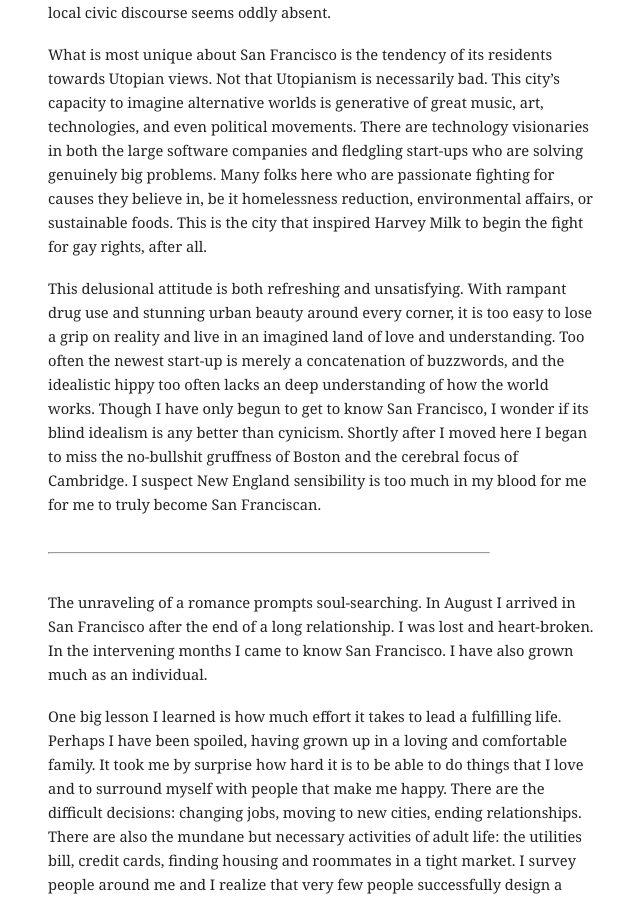
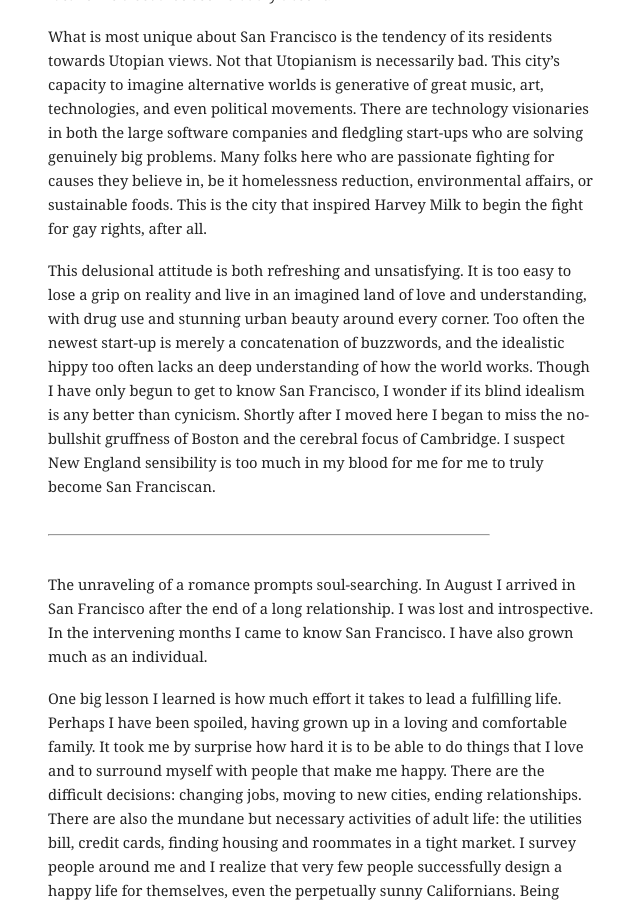
Before and after one commit to mbwong/mbwong.github.com, a Jekyll site: the page built from _posts/2013-04-15-leaving-san-francisco.md, in a window 1280 px wide and 900 px high, scrolled down 948 px. Shown: the whole window, without its empty margins (302-942 px from the left). Built offline with Jekyll 4.4.1, drawn with Linux system fonts in a browser that asks for light colours; some of the changed text lies outside the part shown.

Commit message:
Update 2013-04-15-leaving-san-francisco.md

```diff
--- a/_posts/2013-04-15-leaving-san-francisco.md
+++ b/_posts/2013-04-15-leaving-san-francisco.md
@@ -6,9 +6,7 @@
 
 # Leaving San Francisco
 
-In a few weeks I leave San Francisco for good. As I begin to pack away my belongings, my mind began to replay my past 9 months...
-
-I will miss San Francisco, no doubt about it. This hilly city possesses a timeless beauty unparalleled by any other. Who can resist falling in love with the area after biking across the Golden Gate Bridge on a sunny day and then lounging at a seaside cafe for a delectable brunch? Whose heart is not filled with joy and awe after driving up the Pacific Coast Highway before sunset? Surely, biking up to Twins Peaks to watch the sunrise above the fog will forever rank among my most sublime memories.
+In a few weeks I leave San Francisco for good. As I begin to pack away my belongings, my mind began to replay my past 9 months. I will miss San Francisco, no doubt about it. This hilly city possesses a timeless beauty unparalleled by any other. Who can resist falling in love with the area after biking across the Golden Gate Bridge on a sunny day and then lounging at a seaside cafe for a delectable brunch? Whose heart is not filled with joy and awe after driving up the Pacific Coast Highway before sunset? Surely, biking up to Twins Peaks to watch the sunrise above the fog will forever rank among my most sublime memories.
 
 My love for San Francisco is much akin to a lover's infatuation, however. At first she seemed perfect. Her beauty was awe-inspiring and her quirkiness seductive. The new life with her promised redemption. Yet, spring-time obsession disappoints as the layers of intrigue peel away. After all no city can be truly, completely ideal. Underneath the surface beauty of San Francisco, there is much poverty and apathy.
 
@@ -18,11 +16,11 @@
 
 What is most unique about San Francisco is the tendency of its residents towards Utopian views. Not that Utopianism is necessarily bad. This city's capacity to imagine alternative worlds is generative of great music, art, technologies, and even political movements. There are technology visionaries in both the large software companies and fledgling start-ups who are solving genuinely big problems. Many folks here who are passionate fighting for causes they believe in, be it homelessness reduction, environmental affairs, or sustainable foods. This is the city that inspired Harvey Milk to begin the fight for gay rights, after all.
 
-This delusional attitude is both refreshing and unsatisfying. With rampant drug use and stunning urban beauty around every corner, it is too easy to lose a grip on reality and live in an imagined land of love and understanding. Too often the newest start-up is merely a concatenation of buzzwords, and the idealistic hippy too often lacks an deep understanding of how the world works. Though I have only begun to get to know San Francisco, I wonder if its blind idealism is any better than cynicism. Shortly after I moved here I began to miss the no-bullshit gruffness of Boston and the cerebral focus of Cambridge. I suspect New England sensibility is too much in my blood for me for me to truly become San Franciscan.
+This delusional attitude is both refreshing and unsatisfying. It is too easy to lose a grip on reality and live in an imagined land of love and understanding, with drug use and stunning urban beauty around every corner. Too often the newest start-up is merely a concatenation of buzzwords, and the idealistic hippy too often lacks an deep understanding of how the world works. Though I have only begun to get to know San Francisco, I wonder if its blind idealism is any better than cynicism. Shortly after I moved here I began to miss the no-bullshit gruffness of Boston and the cerebral focus of Cambridge. I suspect New England sensibility is too much in my blood for me for me to truly become San Franciscan.
 
 ----------------------------------------------------------------------
 
-The unraveling of a romance prompts soul-searching. In August I arrived in San Francisco after the end of a long relationship. I was lost and heart-broken. In the intervening months I came to know San Francisco. I have also grown much as an individual.
+The unraveling of a romance prompts soul-searching. In August I arrived in San Francisco after the end of a long relationship. I was lost and introspective. In the intervening months I came to know San Francisco. I have also grown much as an individual.
 
 One big lesson I learned is how much effort it takes to lead a fulfilling life. Perhaps I have been spoiled, having grown up in a loving and comfortable family. It took me by surprise how hard it is to be able to do things that I love and to surround myself with people that make me happy. There are the difficult decisions: changing jobs, moving to new cities, ending relationships. There are also the mundane but necessary activities of adult life: the utilities bill, credit cards, finding housing and roommates in a tight market. I survey people around me and I realize that very few people successfully design a happy life for themselves, even the perpetually sunny Californians. Being fulfilled is something one needs to continually work for.
 
```
